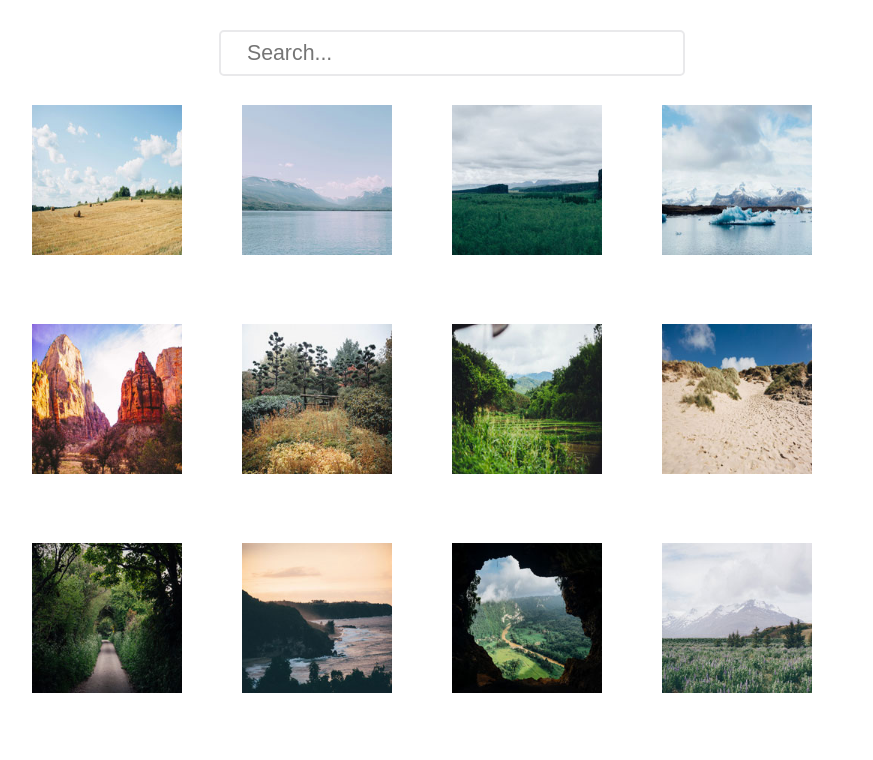
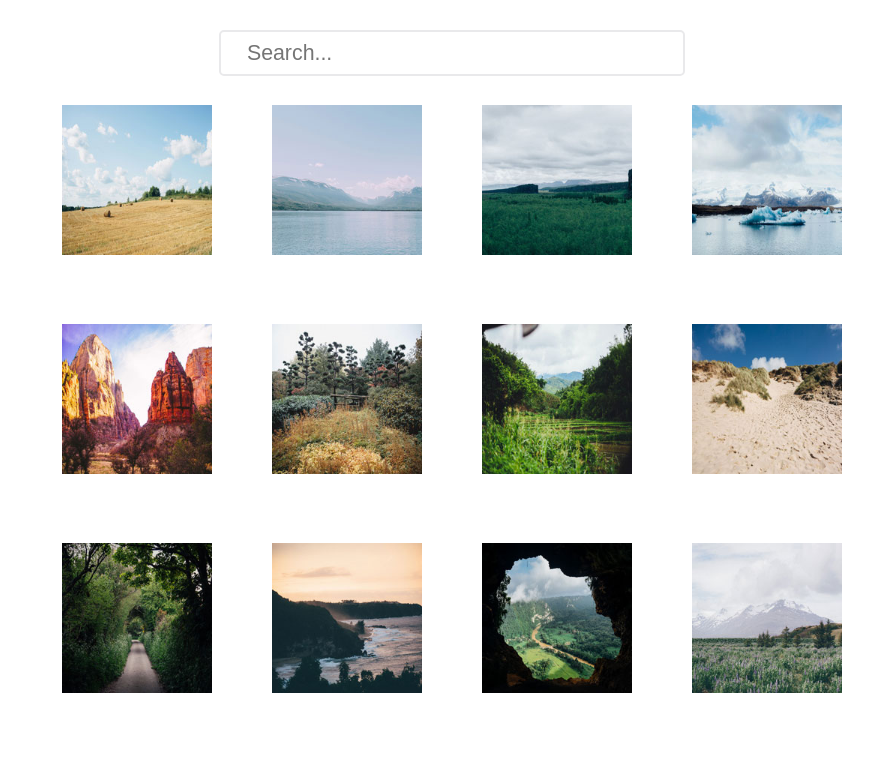
Before and after one commit to Mikhail1987/Interactive_Photo_Gallery, a plain HTML site: page index.html in a window 1280 px wide. Shown: the whole page, without its empty margins (188-1061 px from the left). Drawn offline with nearby package versions, Linux system fonts and the light colour scheme.

Commit message:
Final_rev

```diff
--- a/CSS/main.css
+++ b/CSS/main.css
@@ -49,7 +49,8 @@ input#liveSearch{
 }
 
 img {
-	margin-right: 60px;
+	margin-right: 30px;
+  margin-left: 30px;
 	width: 150px;
 	margin-bottom: 60px;
 	margin-top: 5px;
@@ -75,6 +76,7 @@ img {
   display: none;
   text-align:center;
   padding-bottom: 200px;
+
 }
 
 #overlay .full_size {
@@ -92,7 +94,8 @@ img {
 #right {
   width: 50px;
   height: 50px;
-  margin:0;
+  margin-top: 250px;
+  margin-right: 60px;
   border: none;
   float: right;
   top: 40px;
@@ -102,10 +105,18 @@ img {
 #left {
   width: 50px;
   height: 50px;
-  margin:0;
+  margin-top: 250px;
+  margin-left: 60px;
   border: none;
   float: left;
   transform: rotate(180deg);
+}
+
+#left:hover,
+#right:hover,
+#close:hover {
+  opacity: 0.5;
+  cursor:pointer;
 }
 
 #close {
@@ -113,6 +124,8 @@ img {
   height: 20px;
   margin:0;
   border: none;
-  float: right;
+  position: relative;
+  left: 20px;
+  top: -460px;
 
 }
--- a/JS/overlay.js
+++ b/JS/overlay.js
@@ -8,17 +8,19 @@ var $buttonLeft = $('<img id="left" src="img/arrow-backward.png">');
 var $buttonRight = $('<img id="right" src="img/arrow-forward.png">');
 
 //an  image to overlay
+
+$overlay.append($image);
 $overlay.append($exit);
-$overlay.append($image);
 
 //Add an overlay
 $("body").append($overlay);
 
 
   //A caption
-$overlay.append($caption);
+
 $overlay.append($buttonLeft);
 $overlay.append($buttonRight);
+$overlay.append($caption);
 
 
 //Capture the click event on a link to an image
--- a/index.html
+++ b/index.html
@@ -3,7 +3,6 @@
 <head>
 	<meta charset="utf-8">
 	<meta name="viewport" content="width=device-width, initial-scale=1.0">
-	<link href="//maxcdn.bootstrapcdn.com/font-awesome/4.1.0/css/font-awesome.min.css" rel="stylesheet">
 	<link rel="stylesheet" type="text/css" href="css/normalize.css">
 	<link rel="stylesheet" type="text/css" href="css/main.css">
 	<title>Interactive Photo Gallery</title>
@@ -18,18 +17,18 @@
 		<div id="wrapper" class="container">
 
 	<!--Add the provided images to the gallery using the design in the gallery_mockup.png file.-->
-			<a href="img\01.jpg"><img src="img\thumbnails\01.jpg" alt="field"></a>
-			<a href="img\02.jpg"><img src="img\thumbnails\02.jpg" alt="ocean"></a>
-			<a href="img\03.jpg"><img src="img\thumbnails\03.jpg" alt="grass"></a>
-			<a href="img\04.jpg"><img src="img\thumbnails\04.jpg" alt="ice"></a>
-			<a href="img\05.jpg"><img src="img\thumbnails\05.jpg" alt="canyon"></a>
-			<a href="img\06.jpg"><img src="img\thumbnails\06.jpg" alt="brige"></a>
-			<a href="img\07.jpg"><img src="img\thumbnails\07.jpg" alt="spawn"></a>
-			<a href="img\08.jpg"><img src="img\thumbnails\08.jpg" alt="sand"></a>
-			<a href="img\09.jpg"><img src="img\thumbnails\09.jpg" alt="forest"></a>
-			<a href="img\10.jpg"><img src="img\thumbnails\10.jpg" alt="shore"></a>
-			<a href="img\11.jpg"><img src="img\thumbnails\11.jpg" alt="cave"></a>
-			<a href="img\12.jpg"><img src="img\thumbnails\12.jpg" alt="montain"></a>
+			<a href="img/01.jpg"><img src="img/thumbnails/01.jpg" alt="field and Lorem ipsum dolor sit amet, consectetur adipiscing elit."></a>
+			<a href="img/02.jpg"><img src="img/thumbnails/02.jpg" alt="ocean and Lorem ipsum dolor sit amet, consectetur adipiscing elit."></a>
+			<a href="img/03.jpg"><img src="img/thumbnails/03.jpg" alt="grass and Lorem ipsum dolor sit amet, consectetur adipiscing elit."></a>
+			<a href="img/04.jpg"><img src="img/thumbnails/04.jpg" alt="ice and Lorem ipsum dolor sit amet, consectetur adipiscing elit."></a>
+			<a href="img/05.jpg"><img src="img/thumbnails/05.jpg" alt="canyon and Lorem ipsum dolor sit amet, consectetur adipiscing elit."></a>
+			<a href="img/06.jpg"><img src="img/thumbnails/06.jpg" alt="brige and Lorem ipsum dolor sit amet, consectetur adipiscing elit."></a>
+			<a href="img/07.jpg"><img src="img/thumbnails/07.jpg" alt="spawn and Lorem ipsum dolor sit amet, consectetur adipiscing elit."></a>
+			<a href="img/08.jpg"><img src="img/thumbnails/08.jpg" alt="sand and Lorem ipsum dolor sit amet, consectetur adipiscing elit."></a>
+			<a href="img/09.jpg"><img src="img/thumbnails/09.jpg" alt="forest and Lorem ipsum dolor sit amet, consectetur adipiscing elit."></a>
+			<a href="img/10.jpg"><img src="img/thumbnails/10.jpg" alt="shore and Lorem ipsum dolor sit amet, consectetur adipiscing elit."></a>
+			<a href="img/11.jpg"><img src="img/thumbnails/11.jpg" alt="cave and Lorem ipsum dolor sit amet, consectetur adipiscing elit."></a>
+			<a href="img/12.jpg"><img src="img/thumbnails/12.jpg" alt="montain and Lorem ipsum dolor sit amet, consectetur adipiscing elit."></a>
 
 	<!--The numbers and dotted lines in the mockup provide size information to help you build the project - don't include them in your final design.-->
 		</div>
```
